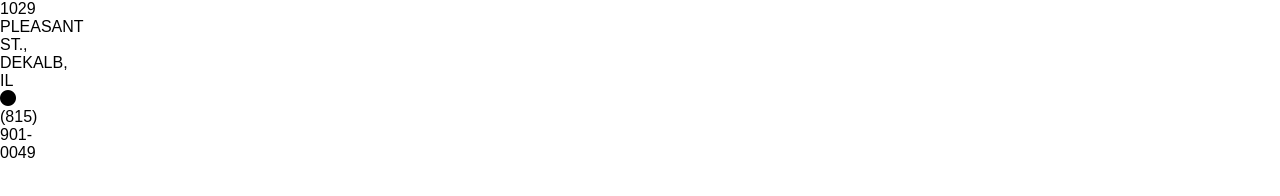
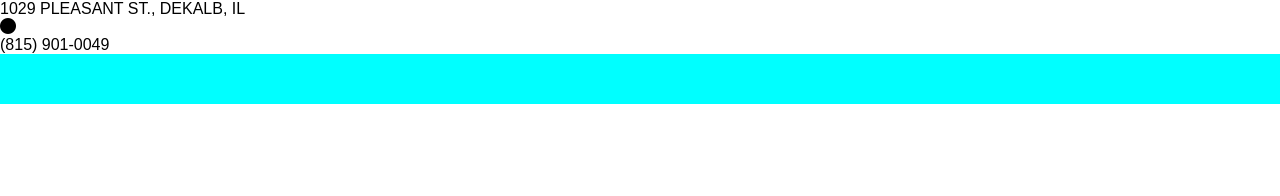
Before and after one commit to amaxwell97/flamingo-restaurant-website, a plain HTML site: page html/index.html in a window 1280 px wide. Drawn offline with Linux system fonts and the light colour scheme; files that its build step writes are made by us from their sources; files whose address does not match are found by name.

Commit message:
Set properties for .nav-container

```diff
--- a/style.css
+++ b/style.css
@@ -1,6 +1,19 @@
 * {
-    width: 0;
     margin: 0;
+    padding: 0;
     font-family: 'Poppins', sans-serif;
     box-sizing: border-box;
 }
+
+html {
+    height: 100%;
+}
+
+.nav-container {
+    background-color: aqua;
+    width: 100%;
+    height: 50px;
+    margin: 0 auto 0;
+    display: flex;
+    justify-content: space-around;
+}
```
